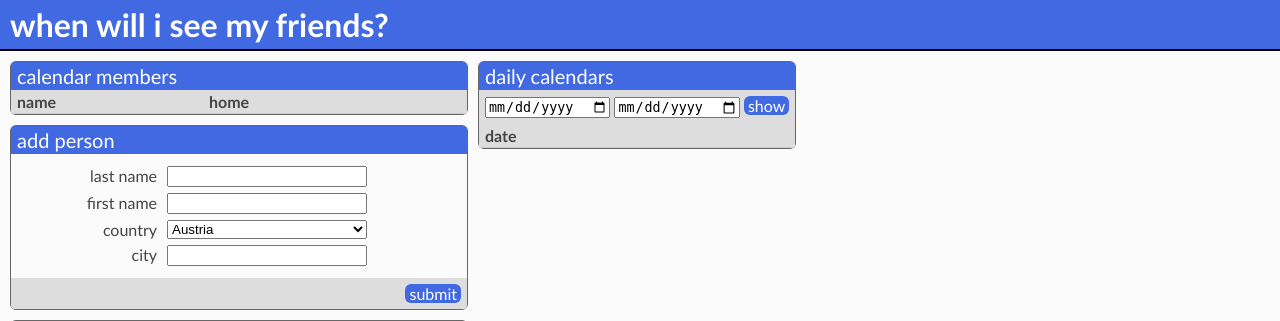
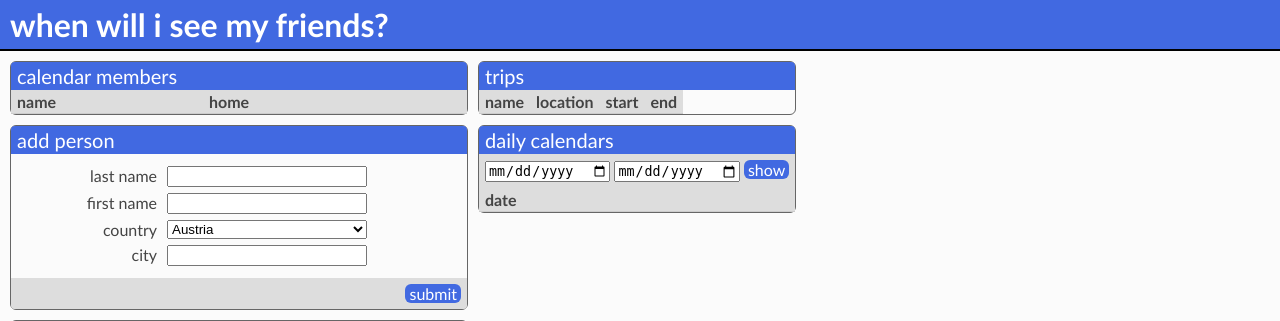
Before and after one commit to ahilbers/calendar, a Flask app: page / in a window 1280 px wide. Shown: the top 321 px of the page. Run offline with Flask 3, Linux system fonts and the light colour scheme; lists and menus that the app fills with data are empty.

Commit message:
add trips table to frontend (#41)
* add trips_to_display function

* add trip list to frontend

* auto-format trip table column widths

```diff
--- a/schedules/frontend/templates/home.html
+++ b/schedules/frontend/templates/home.html
@@ -154,6 +154,30 @@
 
         <div class="body-column-2">
 
+            {# trips #}
+            <div class="body-widget-container">
+                <div class="body-widget-header">Trips</div>
+
+                {# table with trips #}
+                <div class="body-widget-element">
+                    <table>
+                        <thead>
+                            <tr> <th>Name</th> <th>Location</th> <th>Start</th> <th>End</th> </tr>
+                        </thead>
+                        <tbody>
+                            {% for person, trip in calendar.get_trips_to_display() %}
+                                <tr>
+                                    <td> {{ person.display_name_frontend }} </td>
+                                    <td> {{ trip.location.display_name_frontend }} </td>
+                                    <td> {{ trip.start_date }} </td>
+                                    <td> {{ trip.end_date }} </td>
+                                </tr>
+                            {% endfor %}
+                        </tbody>
+                    </table>
+                </div>
+            </div>
+
             {# calendars #}
             <div class="body-widget-container">
                 <div class="body-widget-header calendars-header">
--- a/schedules/logic/calendar.py
+++ b/schedules/logic/calendar.py
@@ -287,3 +287,11 @@ class FullCalendar:
             raise CalendarError(
                 f"Date {date} outside daily calendar range {min(daily_calendars.keys())}-{max(daily_calendars.keys())}."
             )
+
+    def get_trips_to_display(self) -> list[tuple[Person, Trip]]:
+        """Get all trips sorted by person last name, then trip start date."""
+        return [
+            (person, trip)
+            for person in self.people_sorted_by_name
+            for trip in self.calendars[person].trip_list
+        ]
```
